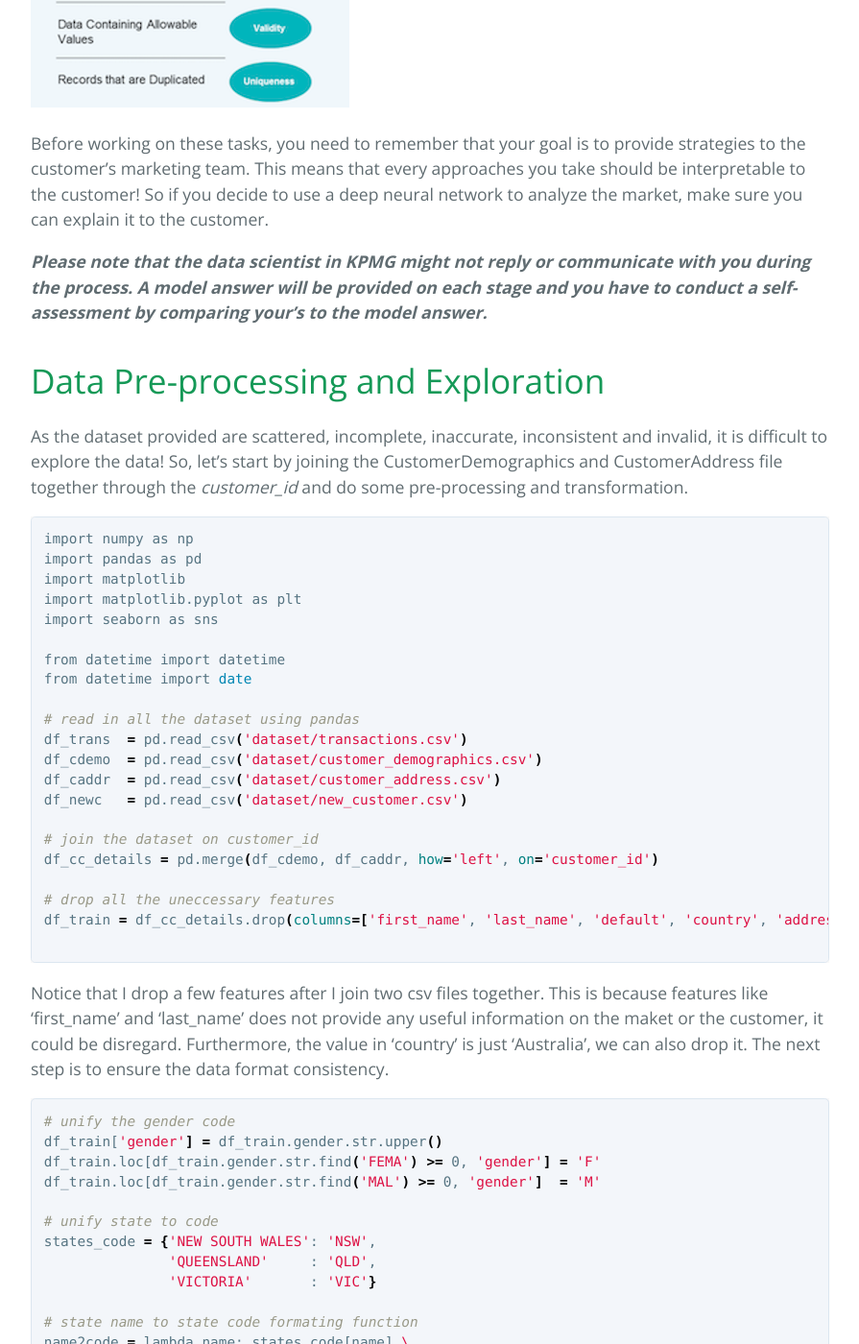
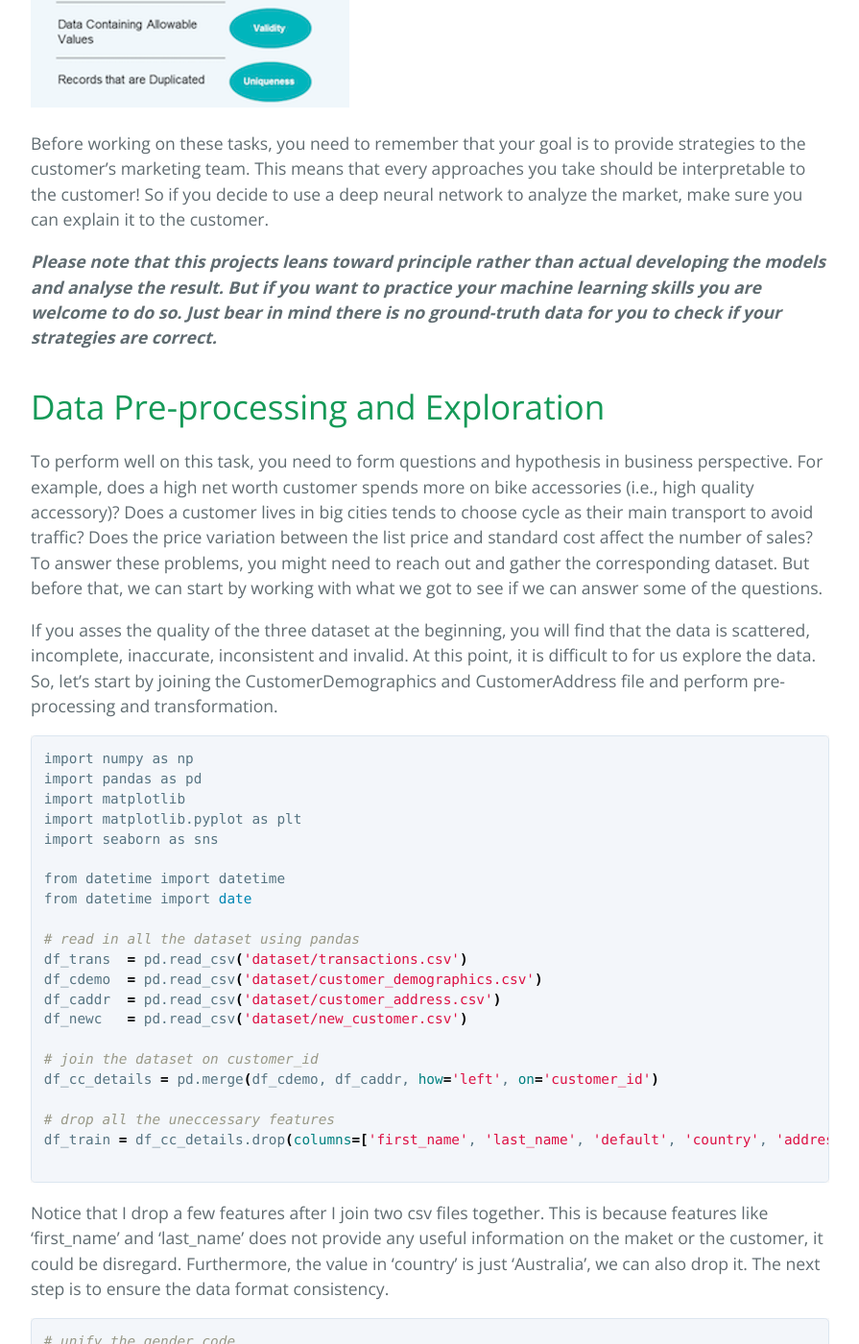
Before and after one commit to jacksenteh/KPMG_Virtual_Internship, a Jekyll site: the page built from docs/index.md, in a window 1280 px wide and 1400 px high, scrolled down 1887 px. Shown: the whole window at 96% size, without its empty margins (192-1087 px from the left). Built offline with Jekyll 4.4.1, drawn with Linux system fonts in a browser that asks for light colours; some of the changed text lies outside the part shown.

Commit message:
Updated on Index.md

````diff
--- a/docs/index.md
+++ b/docs/index.md
@@ -33,12 +33,22 @@
 This means that every approaches you take should be interpretable to the customer!
 So if you decide to use a deep neural network to analyze the market, make sure you can explain it to the customer.
 
-***Please note that the data scientist in KPMG might not reply or communicate with you during the process. A model answer will be provided on each stage and you have to conduct a self-assessment by comparing your's to the model answer.***
+***Please note that this projects leans toward principle rather than actual developing the models and analyse the result.
+But if you want to practice your machine learning skills you are welcome to do so.
+Just bear in mind there is no ground-truth data for you to check if your strategies are correct.***
 
 
 # Data Pre-processing and Exploration
-As the dataset provided are scattered, incomplete, inaccurate, inconsistent and invalid, it is difficult to explore the data!
-So, let's start by joining the CustomerDemographics and CustomerAddress file together through the *customer_id* and do some pre-processing and transformation.
+To perform well on this task, you need to form questions and hypothesis in business perspective.
+For example, does a high net worth customer spends more on bike accessories (i.e., high quality accessory)?
+Does a customer lives in big cities tends to choose cycle as their main transport to avoid traffic?
+Does the price variation between the list price and standard cost affect the number of sales?
+To answer these problems, you might need to reach out and gather the corresponding dataset.
+But before that, we can start by working with what we got to see if we can answer some of the questions.
+
+If you asses the quality of the three dataset at the beginning, you will find that the data is scattered, incomplete, inaccurate, inconsistent and invalid.
+At this point, it is difficult to for us explore the data.
+So, let's start by joining the CustomerDemographics and CustomerAddress file and perform pre-processing and transformation.
 
 ```bash
 import numpy as np
@@ -79,9 +89,7 @@
                'VICTORIA'       : 'VIC'}
 
 # state name to state code formating function
-name2code = lambda name: states_code[name] \
-                            if name in states_code.keys() \
-                            else name
+name2code = lambda name: states_code[name] if name in states_code.keys() else name
 
 # fill the missing value with NSW
 df_train.loc[df_train.state.isna(), 'state'] = 'NSW'
@@ -95,14 +103,14 @@
 
 ```
 Please note that a few functions have been left out on this blog. The complete code could be found in the [*Data_Analysis.ipynb*](https://github.com/jacksenteh/KPMG_Virtual_Internship/blob/master/Data_Analysis.ipynb) file.
-After the rough pre-process and transformation, the dataframe obtain is shown below:
+After the imprudent pre-process and transformation, we should have the following dataframe:
 
 ![Pearson_correlation](images/pearson_corr_1.png)
 
 As you can see from the Pearson correlation plot, most of the customer demographics does not correlate with the number of bike accessory purchased (i.e., *purchased_history_bin*).
 At this point, we can assume that 1) the pre-processing is not sufficient and required some features engineering
 or 2) the customer demographics simply won't affect the market.
-Since we don't have enough information or evidence to verify our hypothesis, we should just move on to include the transaction data.
+As I mentioned earlier, let's just work on what we have first which is merging with the transaction data.
 
 
 ```bash
@@ -139,23 +147,21 @@
 df_train = df_train.dropna()
 
 ```
+
 If you pay attention during the data quality assessment task, you should notice the relationship between df_trans_mod and df_train dataframe is many to one.
 Furthermore, a few of the *customer_id* in df_trans_mod does not match with df_train *customer_id*.
 As you can see above, I solve these problems by simply grouping the customer and drop the mismatch customer.
 
-Hopefully you understand why I do group then sum on each customer.
-If you don't understand, I encourage you to take some time and read through some marketing strategies, such as [STP](https://devrix.com/tutorial/stp-model-of-marketing-segmentation-targeting-positioning/).
-These strategies will provide guidance on how to approach this problem.
-In brief, the CustomerDemographics and CustomerAddress provide us information on **who** is our customer, while the grouping and summing of transaction could tell us **why** the customer buy.
-
 Up until this point, our dataframe should have the following features and correlation:
 ![Pearson_corr_2](images/pearson_corr_2.png)
-With this plot, we can tell a lot of stories. On of the most obvious story is the price. The price variation has high inverse correlation with *spending* and *order_status_Approved*.
-This shows that if the listed price of a product is closer to the standard cost (i.e., closer to 0), customer tends to buy more!
-But since we got 36 features, the total number of combination without replacement is 36 factorial! How are we going to study that many relationships???
+The total number of features we have is 36.
+To study the relationship between variables, we had to go through all the possible combination which is 36 factorial!
+Correct me if I am wrong, but I don't think going through each combination manually is the smart way for a data scientist.
 
-This is when machine learning magic come in.
-Specifically, we can use clustering model to segment the customer and study them.
+If you are a business major, you might have some techniques how to analysis the market and customer.
+But since I am not a business major, I will train clustering models to help me do that.
+
+![mean_shift_model](images/mean_shift_clustering.gif)
 
 # Model Developments
 If you are not familiar with unsupervised learning model, please read [Unsupervised Learning](https://towardsdatascience.com/10-machine-learning-methods-that-every-data-scientist-should-know-3cc96e0eeee9)
@@ -174,18 +180,59 @@
     cluster_sse.append(model.inertia_)
 
 ```
-![elbow](images/elbow_1.png)
+![elbow](images/elbow_2.png)
 
 Recall, the used of elbow method is to identify the number of cluster by locating the value where it decrease most rapid.
-From the plot above, we can see that the suitable value should be 4.
+From the plot above, we can see that the suitable value should be 6.
+To make sure each cluster does not overlap with each other, we can do a fast check on the profits of each cluster.
+
+![cluster_profit](images/cluster_profit.png)
+
+So it seems like each cluster is different to each other.
+Hence, we can start dig deeper into each cluster and find out why is it different.
 
 ## Who is your customer?
-Let's find out who is the Sprocket Central Pty Ltd's customer.
-To achieve this, we can group the customer according to their demographics and address, such as *'job_categories'*.
 
-![job_categories_count](images/job_categories.png)
-![gender_count](images/gender_count.png)
+![who_is_your_customer](images/who.png)
 
-From the plot above, we found that most of the customer came from New South Wales and work in Manufacturing, Financial Service, Health and Retails.
+## what did your customer buy?
+![what_did_your_customer_buy](images/what.png)
 
-## Why does your customer buy?
+## who buy what?
+With the two dashboard above we can summarize the customer on each cluster contain the following demographics and behavior:
+
+**Cluster 4:**
+* Female customer whose net worth been classified as Affluent customer.
+* Age around 40 y/o.
+* Work in Financial Service or Manufacturing.
+* Prefer medium size WeareA2B and Solex product.
+* Prefer standard or touring bike.
+
+**Cluster 0:**
+* Female customer whose net worth been classified as Mass customer.
+* Age around 41 y/o.
+* Work in Manufacturing.
+* Prefer medium size WeareA2B and Solex product.
+* Prefer standard or touring bike.
+
+**Cluster 1:**
+* Male customer
+* Age around 42 y/o.
+* Work in Financial Service.
+
+
+
+# Conclusion
+The whole project took me 2 days to complete and the approaches I took is just the tip of the ice on what could be done to analysis the market.
+After completing this project, I realise the skills required for this project are as follow:
+* 40% on data analysis - data quality assessment, pre-processing and exploration.
+* 30% on marketing - marketing strategies (e.g., STP), statistical testing on the hypothesis made on the market trend.
+* 25% on machine learning - model development.
+* 5%  on presentation - Powerpoint and Tableau.
+
+This project is no doubt a data scientist job, but as you can see its not always about machine learning, deep learning or AI model development!
+In my perspective, the key value of data scientist is the ability of analysis big data in the most efficient way (i.e., machine learning and deep learning) and provide accurate estimation.
+
+
+The most challenging task for me is to form the right hypothesis and questions.
+For example, how do I identify who is the customer?
````
Also changed, not shown: docs/images/cluster_profit.png (added), docs/images/elbow_2.png (added), docs/images/kmeans.gif (added), docs/images/mean_shift_clustering.gif (added), docs/images/what.png (added), docs/images/who.png (added), images/stp.jpg (added), 2 other files.
